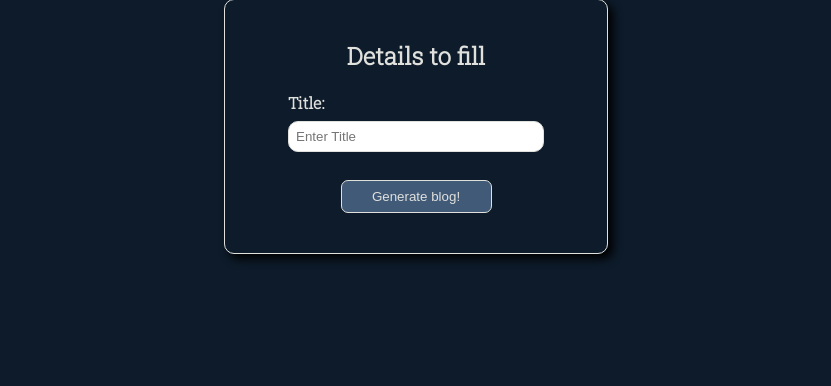
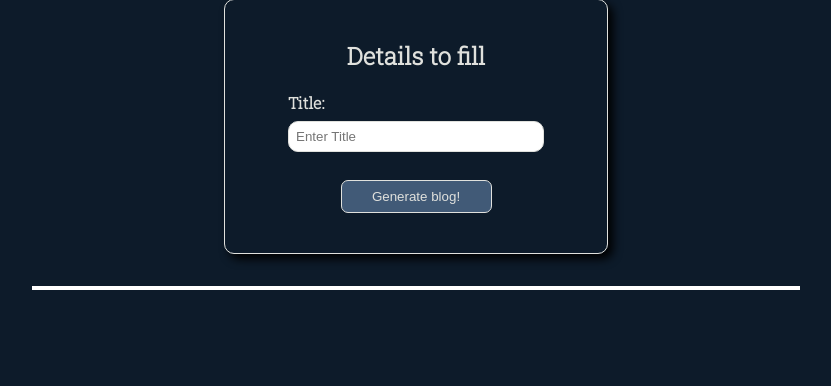
Before and after one commit to Apil120/Project_BCA, a FastAPI app: page / in a window 1280 px wide. Shown: the part 228-614 px from the top of the page, without its empty margins (224-1055 px from the left). Run offline with FastAPI, Linux system fonts and the light colour scheme.

Commit message:
1st change in style.css

```diff
--- a/static/style.css
+++ b/static/style.css
@@ -185,3 +185,16 @@ body,html{
 #copyButton:hover {
     background-color: #45a049;
 }
+/* This is for the blog content */
+#blog-content{
+    width: 60vw;
+    height: auto;
+    margin: auto;
+    display: flex;
+    align-items: center;
+    justify-content: center;
+    border: 2px solid #FFFFFF;
+    text-align: center;
+    text-wrap: wrap;
+
+}
```
